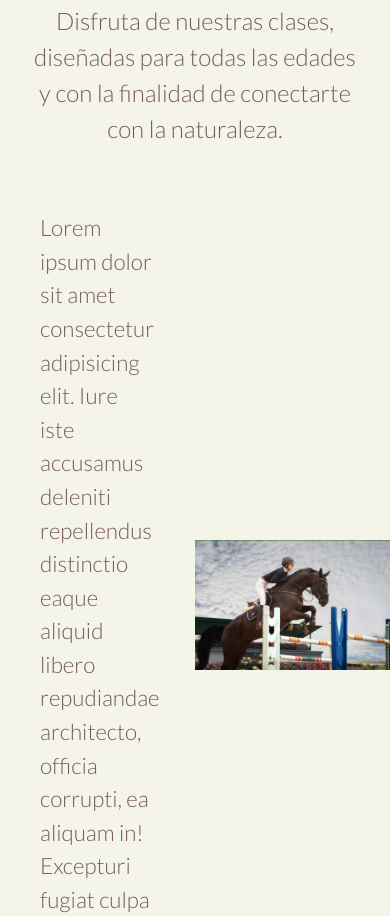
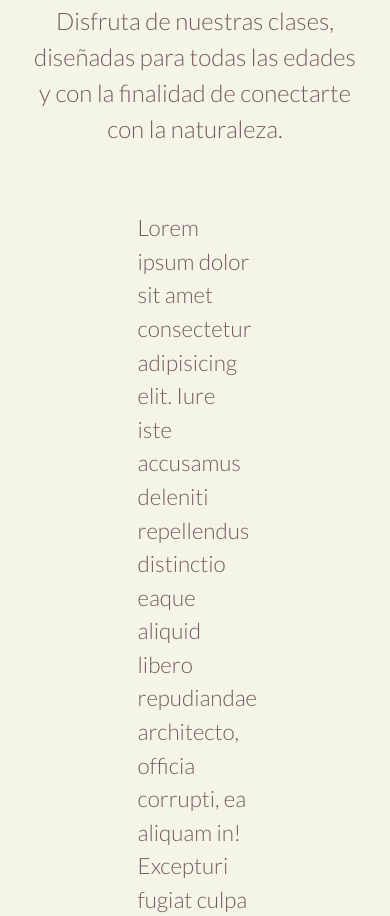
Before and after one commit to Julia-Bertolotti/PreEntrega2-Bertolotti, a plain HTML site: page pages/actividades.html in a window 390 px wide. Shown: the part 1228-2144 px from the top of the page. Drawn offline with nearby package versions, Linux system fonts and the light colour scheme.

Commit message:
agregue media querie en section actividades

```diff
--- a/css/style.css
+++ b/css/style.css
@@ -343,7 +343,7 @@ input{
 }
 
 
-/* section actividades*/
+/*section actividades*/
 .contenedor-actv{
     display: flex;
     width: 100%;
@@ -470,7 +470,7 @@ input{
 }
 
 
-/*media queries contacto*/
+/*media queries section contacto*/
 @media only screen and (max-width: 768px){
     .flex {
         flex-direction: column;
@@ -553,12 +553,6 @@ input{
     }
 }
 
-@media only screen and (max-width: 768px){
-    .button{
-
-    }
-}
-
 /*media queries mapa*/
 @media (max-width: 767px){
     .mapa{
@@ -573,3 +567,10 @@ input{
         height: 500px;
     }
 }
+
+/*media queries section actividades*/
+@media screen and (max-width: 768px){
+    .contenedor-actv{
+        flex-direction: column;
+    }
+}
```
